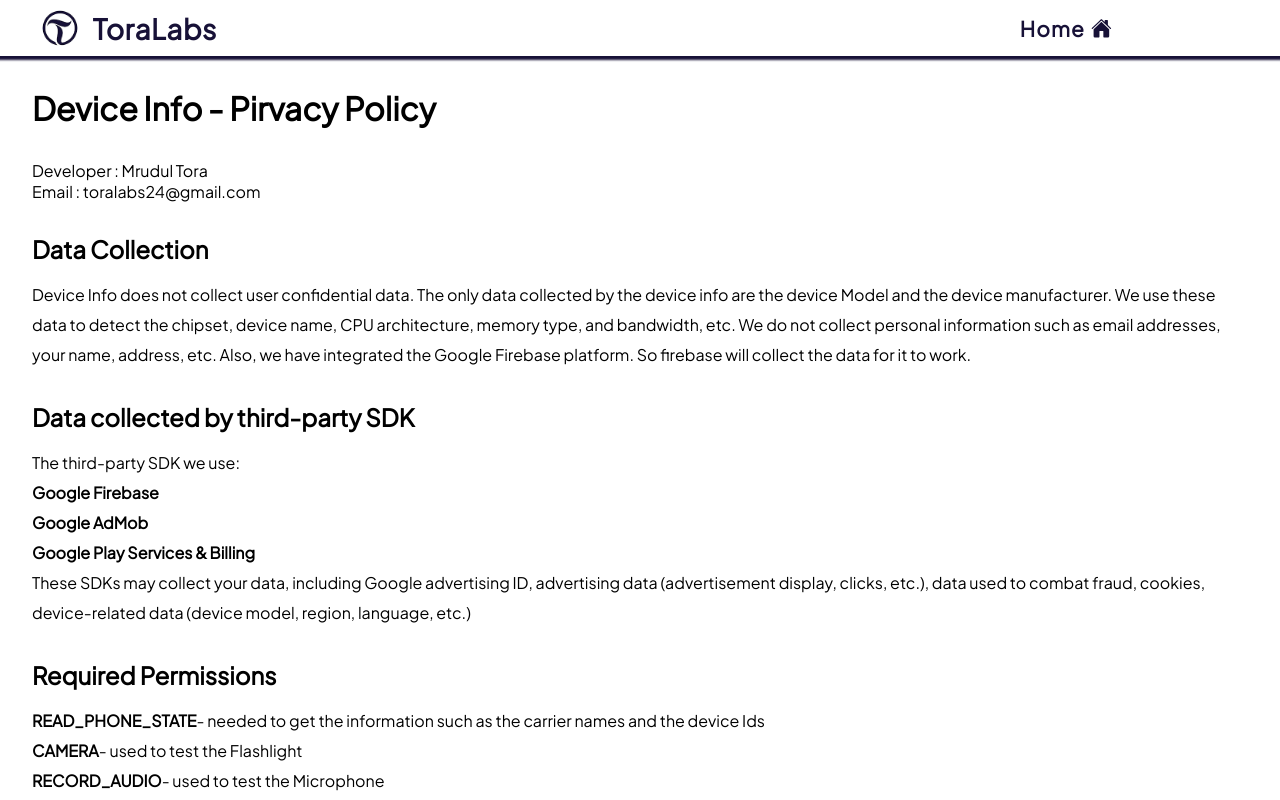
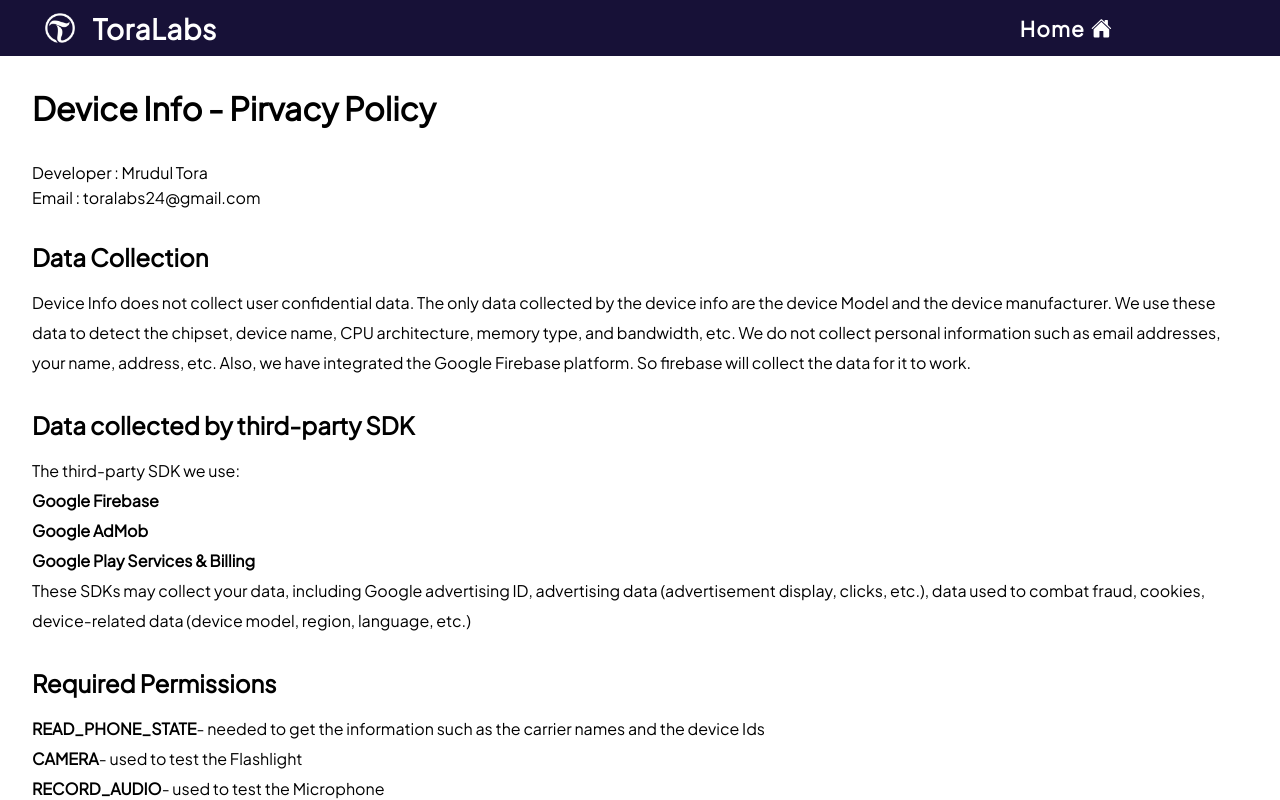
Before and after one commit to mitul-garg/toralabs, a React (Create React App) app: page /privacy-policy/device-info in a window 1280 px wide. Shown: the top 800 px of the page. Built offline with nearby package versions, Linux system fonts and the light colour scheme.

Commit message:
PrivacyNavbar Updated

```diff
--- a/src/components/Privacy/PrivacyNavbar.jsx
+++ b/src/components/Privacy/PrivacyNavbar.jsx
@@ -1,7 +1,7 @@
 import React from "react";
 import { Link } from "react-router-dom";
 
-import logo from "../../assets/logo.webp";
+import logo from "../../assets/ToraLabs-Logo-Blue.png";
 import { IoHome } from "react-icons/io5";
 
 import "./styles.css";
--- a/src/components/Privacy/styles.css
+++ b/src/components/Privacy/styles.css
@@ -3,9 +3,8 @@
   justify-content: space-between;
   place-items: center;
   padding: 0.5rem 0.5rem;
-  background-color: white;
-  color: #171137;
-  box-shadow: 0px 2px 2px 2px #171137;
+  background-color: #171137;
+  color: white;
 }
 
 .privacy-left-nav {
@@ -33,15 +32,16 @@
 }
 
 .privacy-nav-link {
-  color: #171137;
-  transition: all 0.3 ease;
+  color: white;
+  transition: all 0.5s ease;
   display: flex;
   place-items: center;
   gap: 0.4rem;
 }
 
 .privacy-nav-link:hover {
-  color: #2caeba;
+  color: #68e1fd;
+  transform: scale(1.1);
 }
 
 @media screen and (max-width: 1000px) {
@@ -61,6 +61,10 @@
   margin: 2rem 2rem;
 }
 
+.privacy-header {
+  line-height: 25px;
+}
+
 .privacy-content {
   display: flex;
   flex-direction: column;
```
